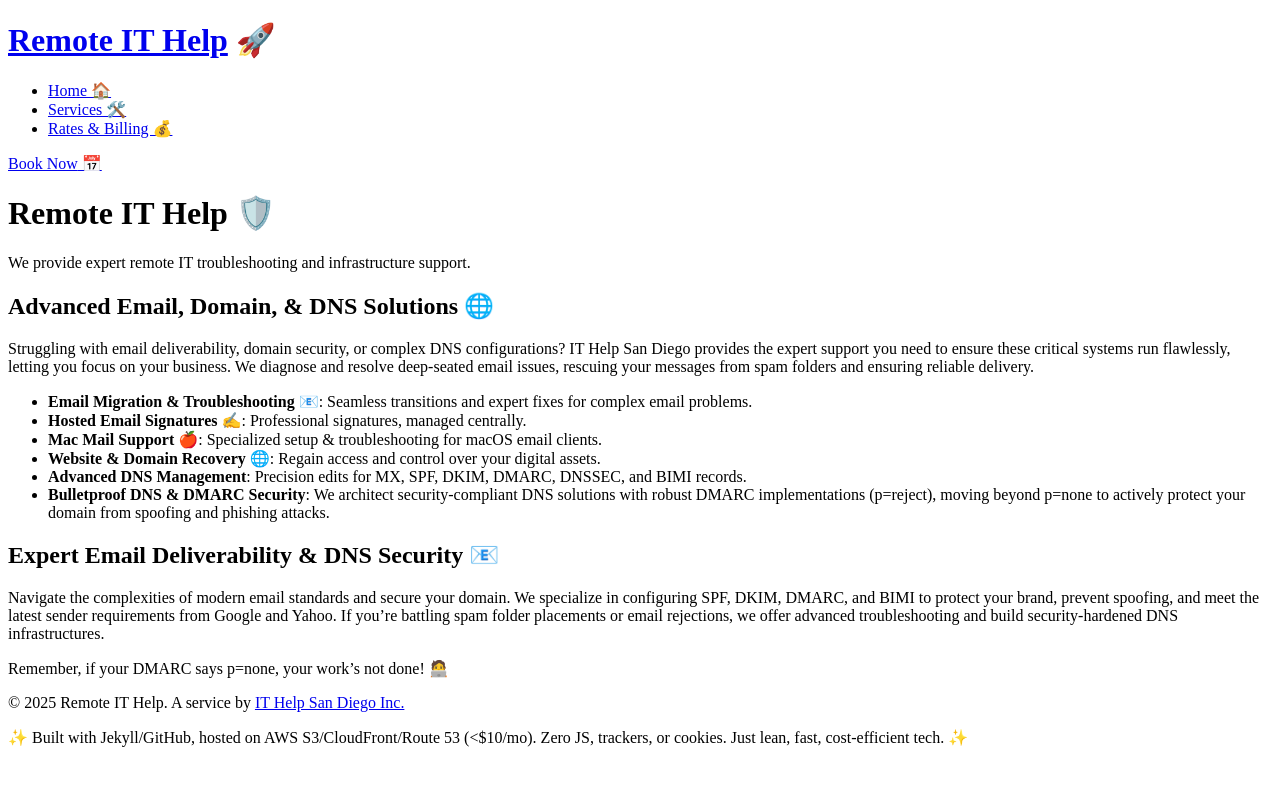
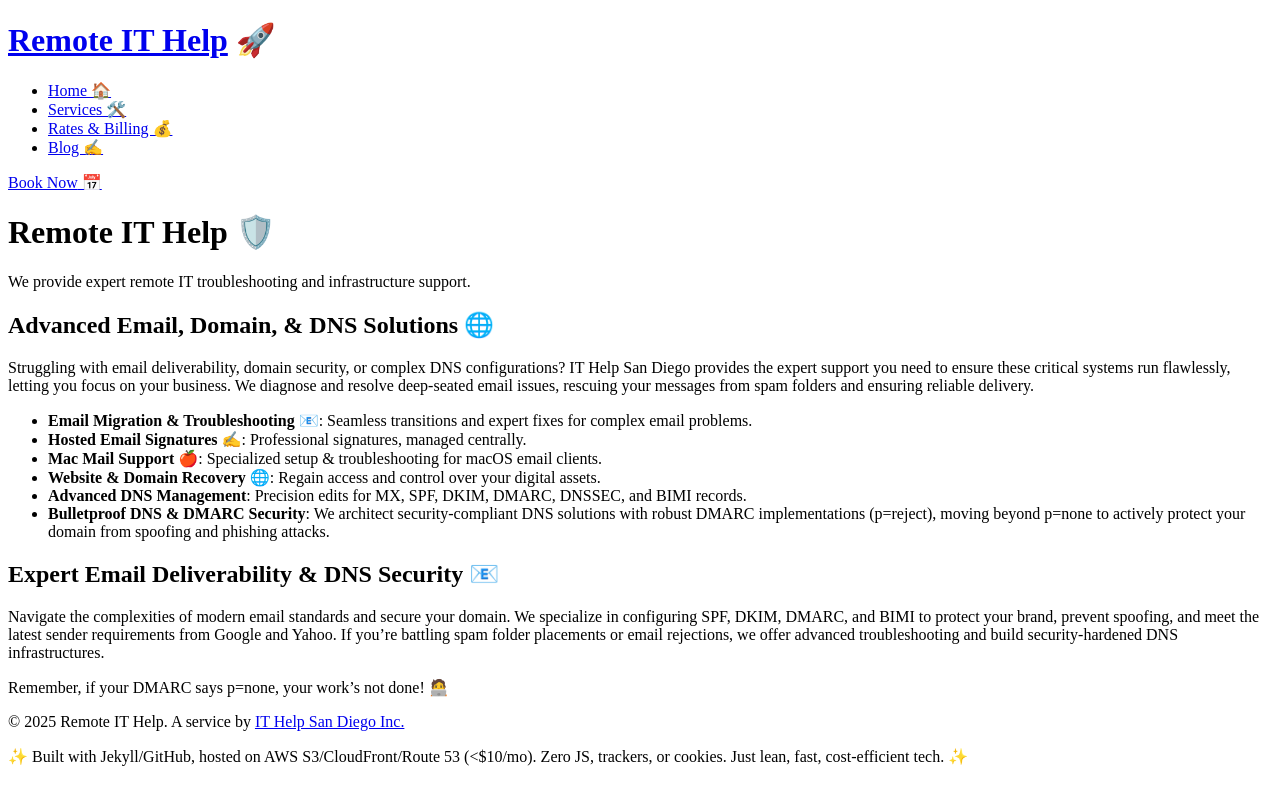
Before and after one commit to careyjames/remote-it-help-site, a Jekyll site: the page built from index.md, in a window 1280 px wide. Shown: the top 805 px of the page. Built offline with Jekyll 4.4.1, drawn with Linux system fonts in a browser that asks for light colours.

Commit message:
Update default.html

```diff
--- a/_layouts/default.html
+++ b/_layouts/default.html
@@ -76,6 +76,7 @@
           <li><a href="{{ '/' | relative_url }}">Home 🏠</a></li>
           <li><a href="{{ '/services.html' | relative_url }}">Services 🛠️</a></li>
           <li><a href="{{ '/billing.html' | relative_url }}">Rates & Billing 💰</a></li>
+          <li><a href="{{ '/blog.html' | relative_url }}">Blog ✍️</a></li>
         </ul>
       </nav>
       <a href="https://schedule.it-help.tech/" class="cta-button">Book Now<span class="button-icon"> 📅</span></a>
```
